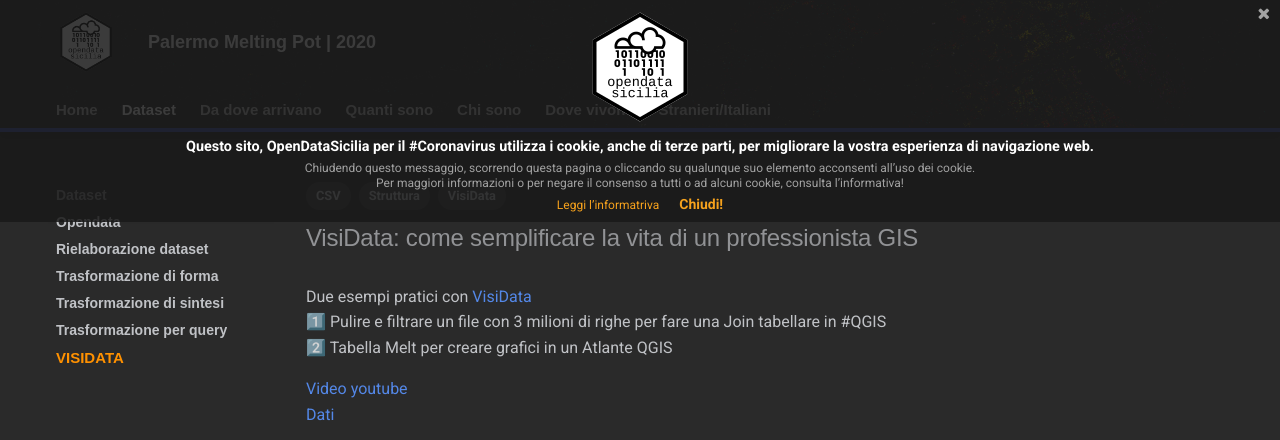
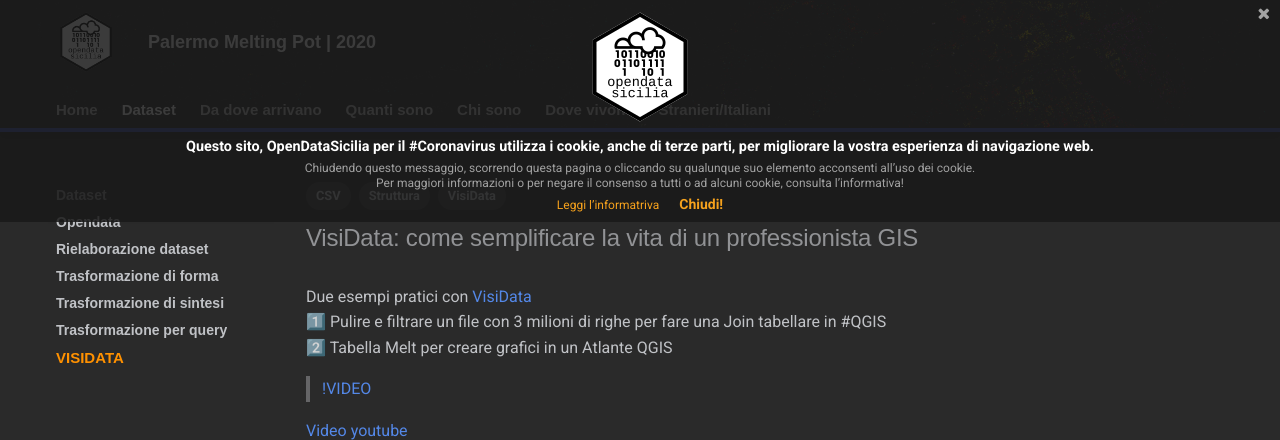
Before and after one commit to opendatasicilia/palermomeltingpot, an MkDocs documentation site: the page built from docs/dati/visidata.md, in a window 1280 px wide and 900 px high, cut to the strip 0-440 px from the top of the window. Built offline with MkDocs 1.6.1 and Material for MkDocs 9.7.7, drawn with Linux system fonts in a browser that asks for light colours; some web fonts are replaced; comment, search, counter and statistics services are not loaded; a style sheet for code colours, icons or effects is not loaded.

Commit message:
Update visidata.md

```diff
--- a/docs/dati/visidata.md
+++ b/docs/dati/visidata.md
@@ -13,6 +13,7 @@
 1️⃣ Pulire e filtrare un file con 3 milioni di righe per fare una Join tabellare in #QGIS<br>
 2️⃣ Tabella Melt per creare grafici in un Atlante QGIS <br>
 
+>[!VIDEO](https://www.youtube.com/watch?v=k1AOK3rz8PQ)
 
 [Video youtube](https://www.youtube.com/watch?v=k1AOK3rz8PQ "VisiData&#58; come semplificare la vita di un professionista GIS")<br>
 [Dati](https://github.com/pigreco/visidata-gis#readme "visidata-gis")
```
